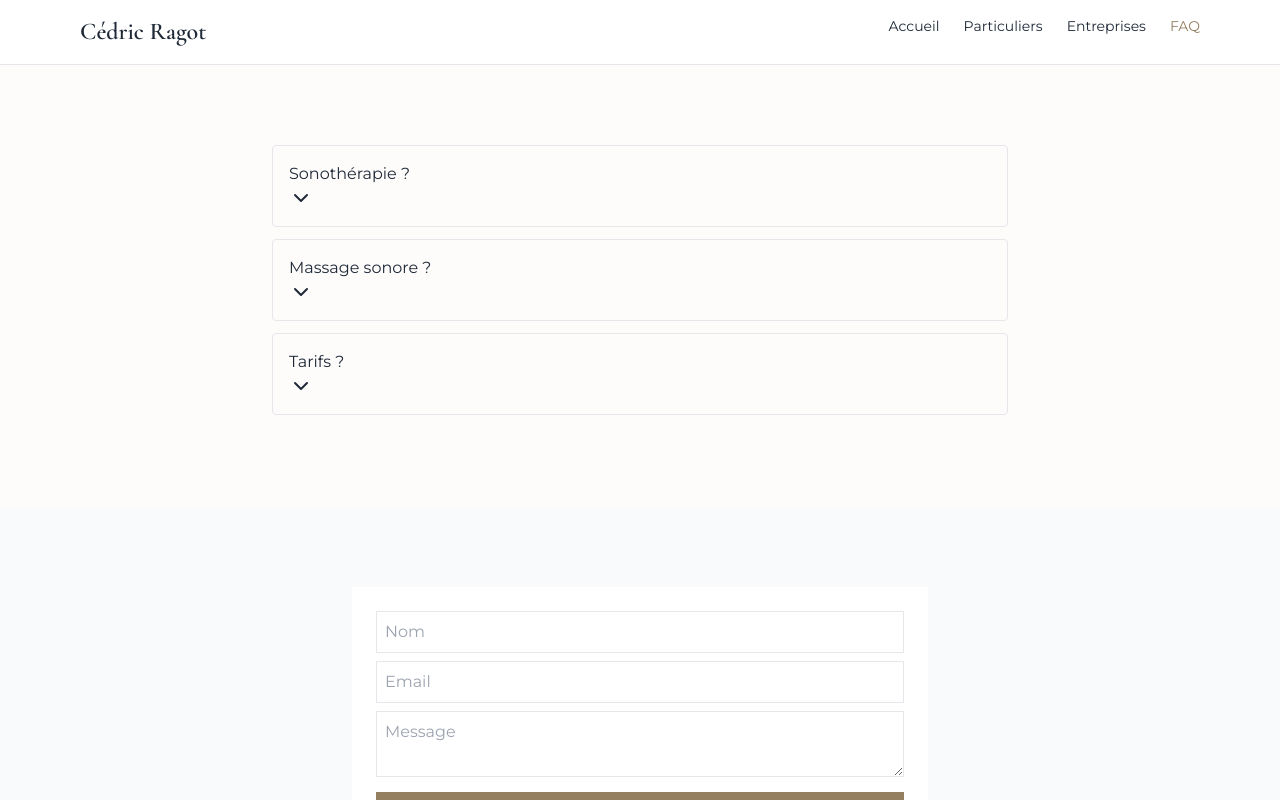
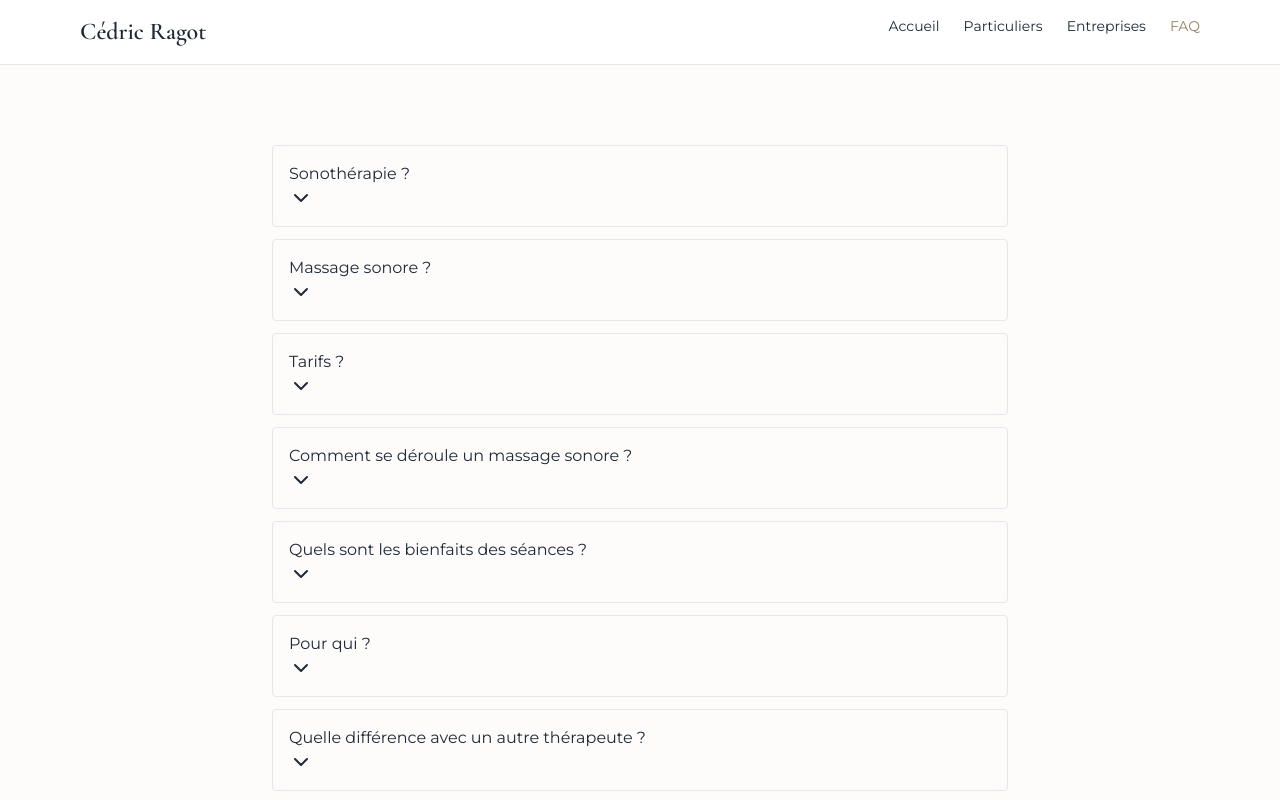
Before and after one commit to cedricragotarttherapie-dotcom/cedric.ragot, a React (Vite) app in the folder client/: page /faq in a window 1280 px wide. Shown: the top 800 px of the page. Built offline with nearby package versions, Linux system fonts and the light colour scheme.

Commit message:
Update FAQ + UI fixes

```diff
--- a/client/src/pages/FAQ.tsx
+++ b/client/src/pages/FAQ.tsx
@@ -33,6 +33,15 @@ export default function FAQ() {
     { q: "Sonothérapie ?", a: "Thérapie par le son" },
     { q: "Massage sonore ?", a: "Bols tibétains" },
     { q: "Tarifs ?", a: "À partir de 59€" },
+
+    // AJOUTS DEMANDÉS (sans toucher au reste)
+    { q: "Comment se déroule un massage sonore ?", a: "La séance commence par un temps d’échange, puis vous êtes allongé confortablement. Les bols tibétains sont ensuite joués autour et sur le corps pour induire une relaxation profonde." },
+
+    { q: "Quels sont les bienfaits des séances ?", a: "Réduction du stress, amélioration du sommeil, relâchement des tensions physiques et émotionnelles, et sensation globale d’apaisement." },
+
+    { q: "Pour qui ?", a: "Les séances s’adressent à toute personne en recherche de détente, sauf contre-indications spécifiques (grossesse, implants métalliques sensibles, pathologies particulières)." },
+
+    { q: "Quelle différence avec un autre thérapeute ?", a: "La sonothérapie agit directement par les vibrations sonores sur le système nerveux, là où d’autres approches sont uniquement verbales ou corporelles." }
   ];
 
   return (
```
